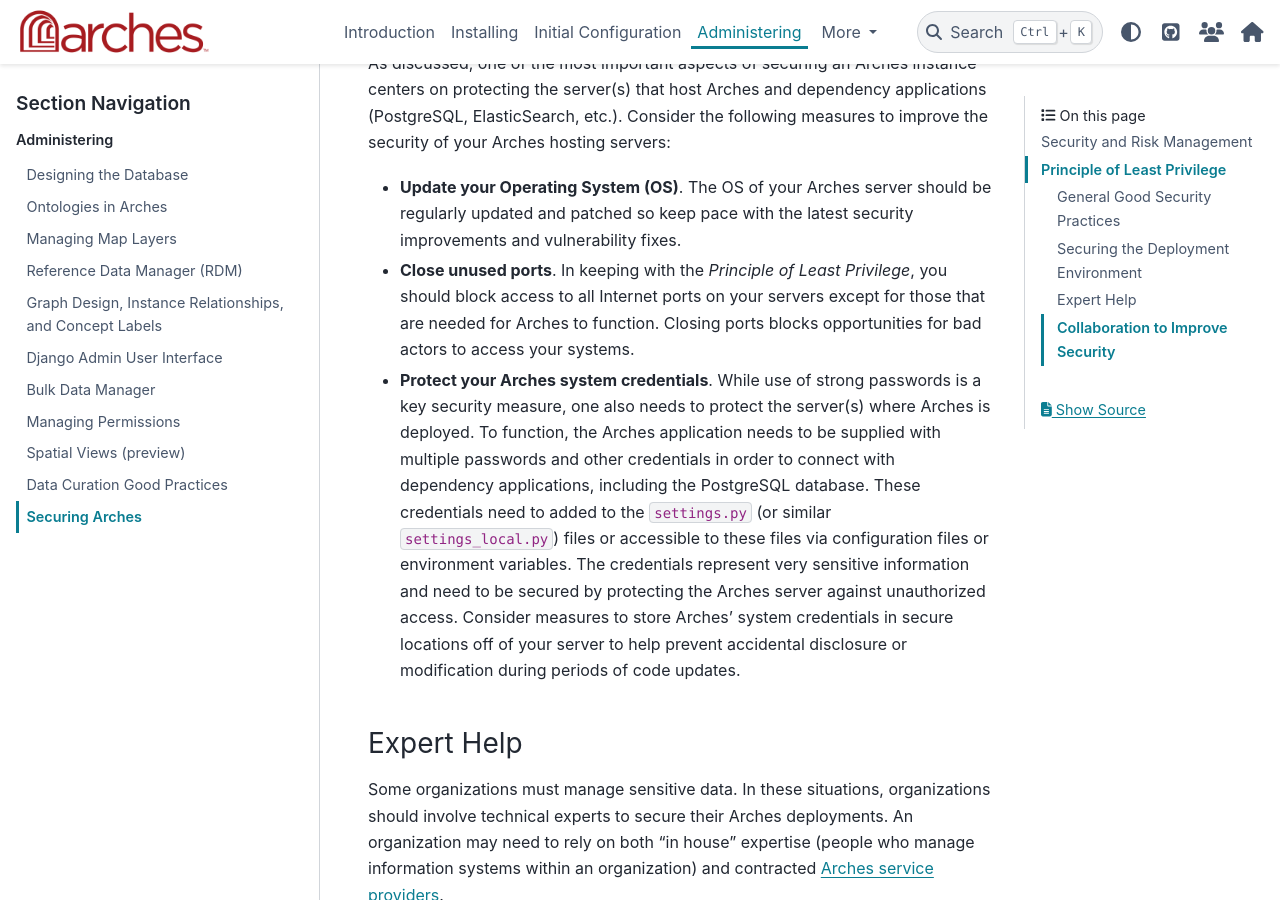
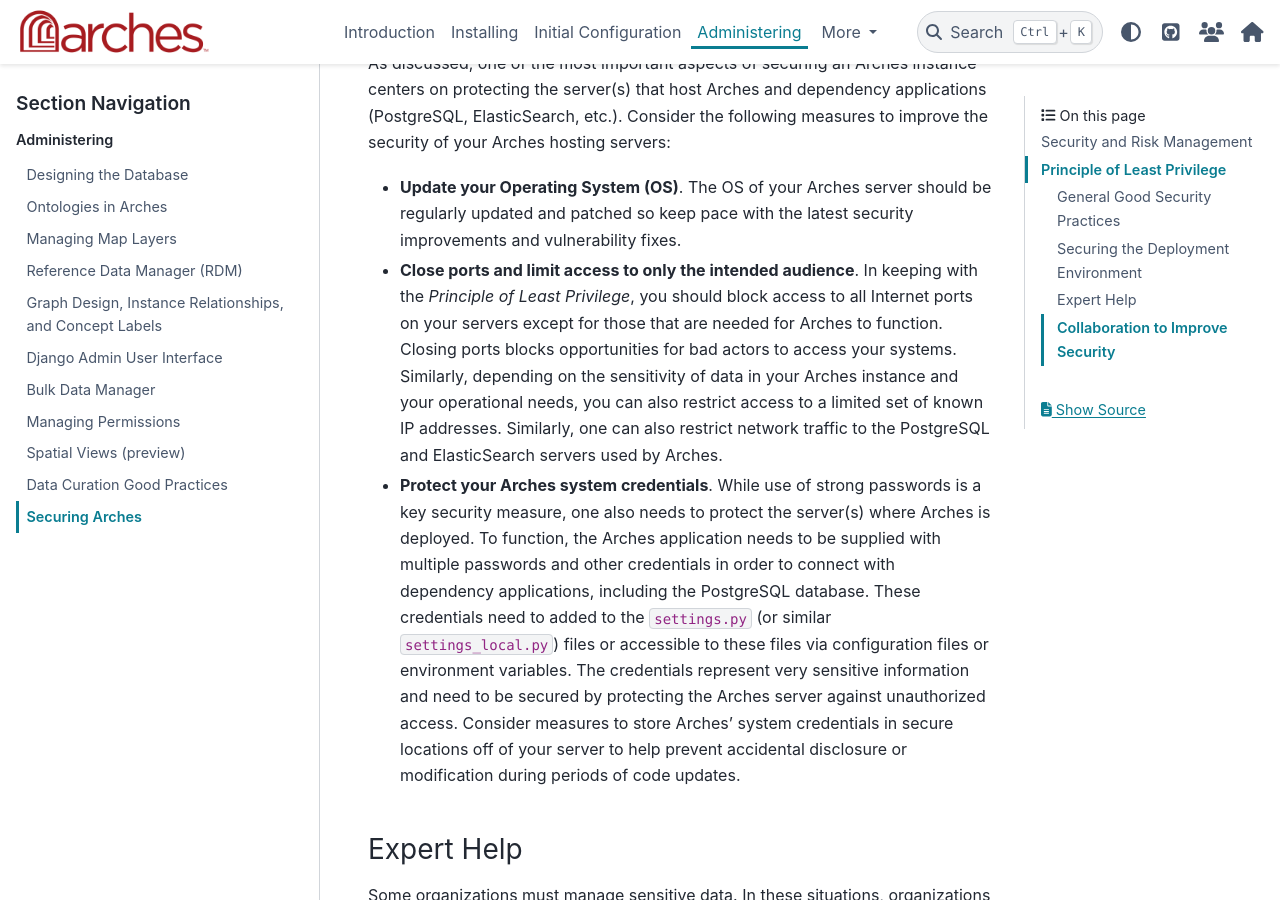
Before and after one commit to archesproject/arches-docs, a Sphinx documentation site: the page built from docs/administering/security.rst, in a window 1280 px wide and 900 px high, scrolled down 3007 px. Built offline with Sphinx 7.4.7 and the PyData theme 0.15.4, drawn with Linux system fonts in a browser that asks for light colours.

Commit message:
Added IP address whitelisting

```diff
--- a/docs/administering/security.rst
+++ b/docs/administering/security.rst
@@ -47,7 +47,8 @@
 
 * **Update your Operating System (OS)**. The OS of your Arches server should be regularly updated and patched so keep pace with the latest security improvements and vulnerability fixes.
 
-* **Close unused ports**. In keeping with the *Principle of Least Privilege*, you should block access to all Internet ports on your servers except for those that are needed for Arches to function. Closing ports blocks opportunities for bad actors to access your systems.
+* **Close ports and limit access to only the intended audience**. In keeping with the *Principle of Least Privilege*, you should block access to all Internet ports on your servers except for those that are needed for Arches to function. Closing ports blocks opportunities for bad actors to access your systems. Similarly, depending on the sensitivity of data in your Arches instance and your operational needs, you can also restrict access to a limited set of known IP addresses. Similarly, one can also restrict network traffic to the PostgreSQL and ElasticSearch servers used by Arches.
+
 
 * **Protect your Arches system credentials**. While use of strong passwords is a key security measure, one also needs to protect the server(s) where Arches is deployed. To function, the Arches application needs to be supplied with multiple passwords and other credentials in order to connect with dependency applications, including the PostgreSQL database. These credentials need to added to the ``settings.py`` (or similar ``settings_local.py``) files or accessible to these files via configuration files or environment variables. The credentials represent very sensitive information and need to be secured by protecting the Arches server against unauthorized access. Consider measures to store Arches' system credentials in secure locations off of your server to help prevent accidental disclosure or modification during periods of code updates.
 
```
